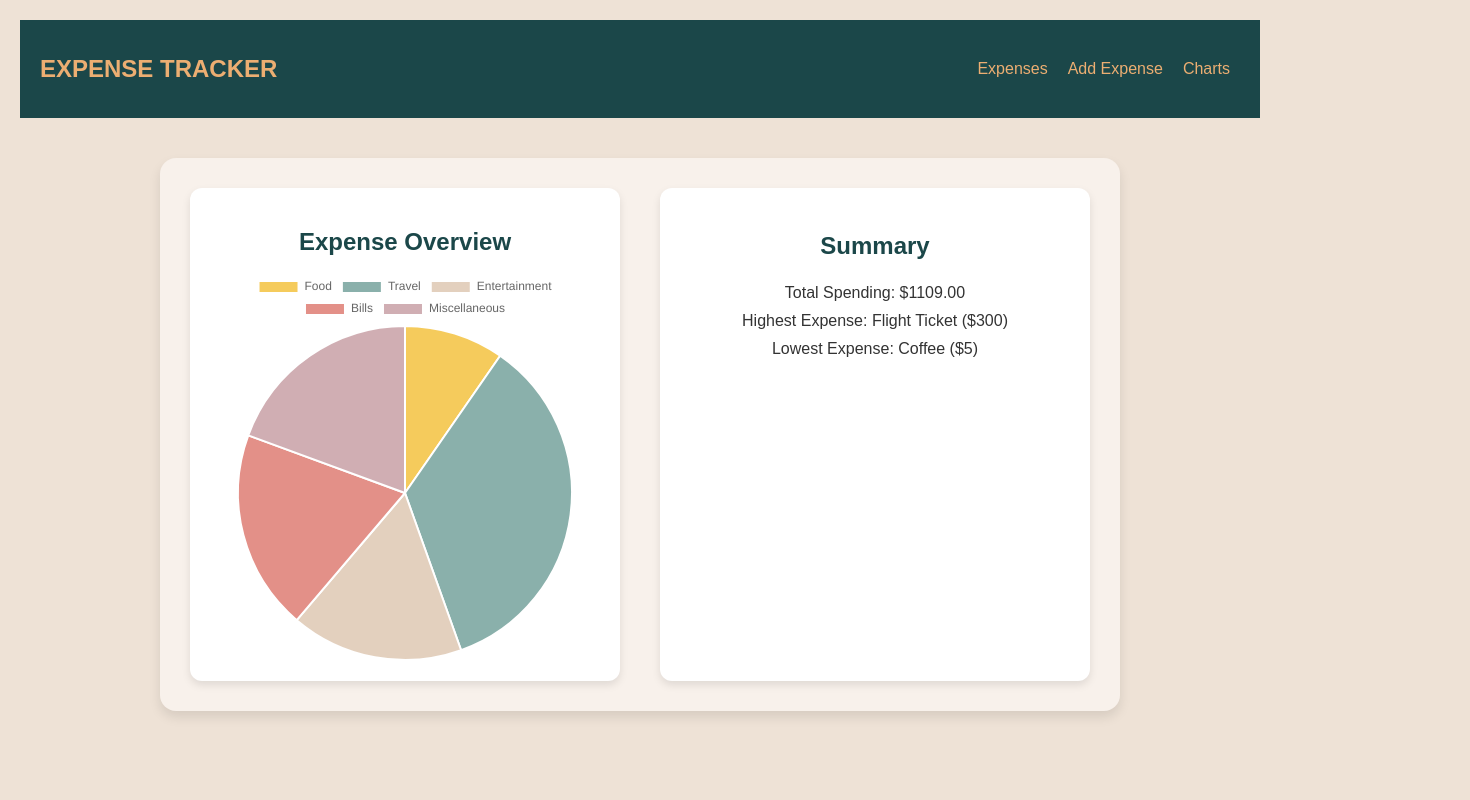
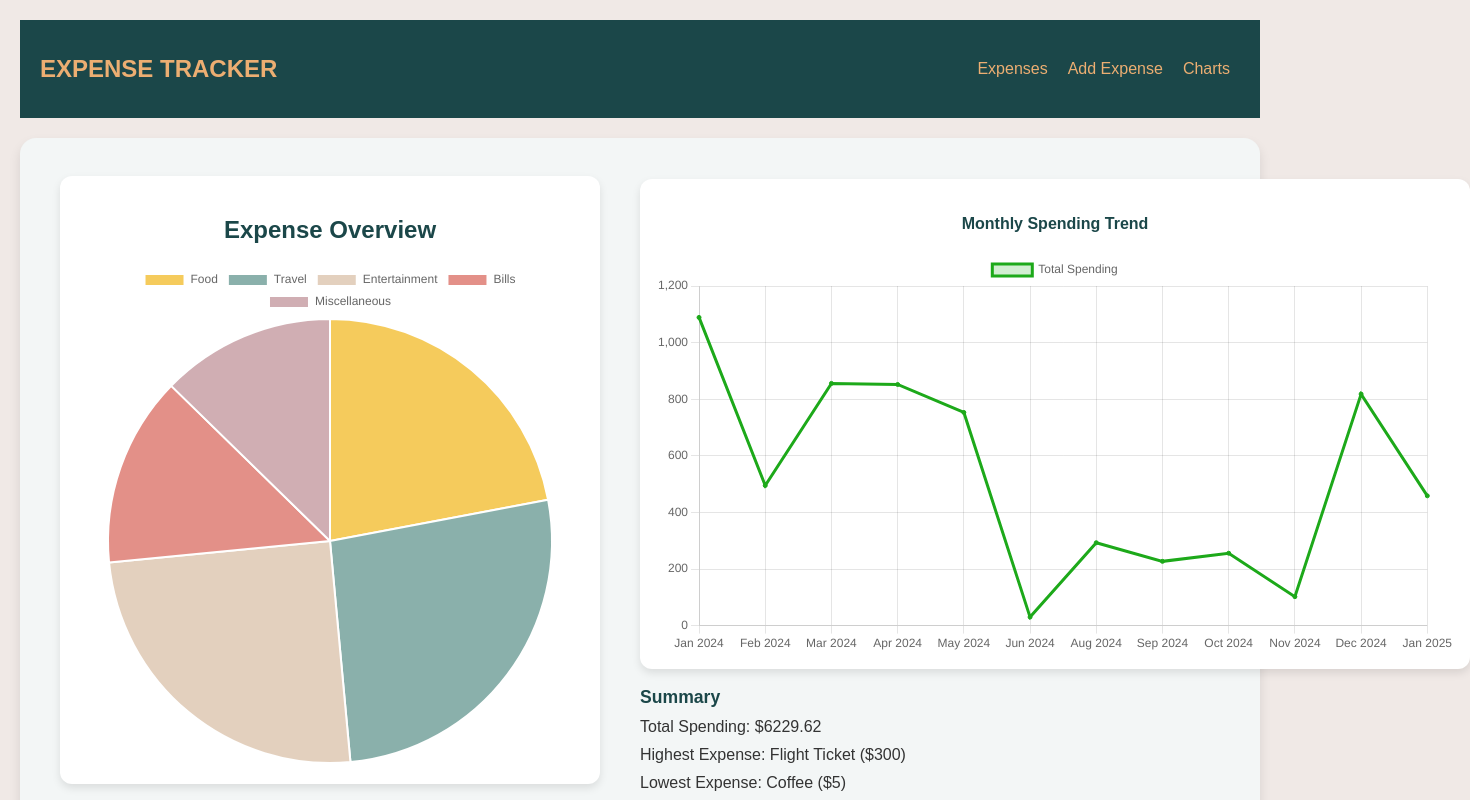
Before and after one commit to amanda-odawa/expense-tracker-2, a React (Create React App) app: page /charts in a window 1280 px wide. Shown: the top 800 px of the page, 1470 px wide, since content can reach past the window. Built offline with nearby package versions, Linux system fonts and the light colour scheme; data requests are answered from the project's data file.

Commit message:
modifies charts

```diff
--- a/db.json
+++ b/db.json
@@ -141,11 +141,215 @@
       "date": "2024-01-21"
     },
     {
-      "id": 1738256347237,
-      "title": "Hair maintenance",
-      "amount": 20,
+      "id": 21,
+      "title": "Water Bill",
+      "amount": 95.1,
+      "category": "Bills",
+      "date": "2024-12-18"
+    },
+    {
+      "id": 22,
+      "title": "Gas Bill",
+      "amount": 281.24,
+      "category": "Bills",
+      "date": "2024-05-23"
+    },
+    {
+      "id": 23,
+      "title": "Snacks",
+      "amount": 296.28,
+      "category": "Food",
+      "date": "2024-03-19"
+    },
+    {
+      "id": 24,
+      "title": "Gas Bill",
+      "amount": 50.75,
+      "category": "Bills",
+      "date": "2025-01-19"
+    },
+    {
+      "id": 25,
+      "title": "Movie Night",
+      "amount": 96.05,
+      "category": "Entertainment",
+      "date": "2024-03-17"
+    },
+    {
+      "id": 26,
+      "title": "Movie Night",
+      "amount": 189.94,
+      "category": "Entertainment",
+      "date": "2025-01-25"
+    },
+    {
+      "id": 27,
+      "title": "Gasoline",
+      "amount": 219.74,
+      "category": "Travel",
+      "date": "2024-04-04"
+    },
+    {
+      "id": 28,
+      "title": "Movie Night",
+      "amount": 209.71,
+      "category": "Entertainment",
+      "date": "2024-12-30"
+    },
+    {
+      "id": 29,
+      "title": "Dinner",
+      "amount": 13.75,
+      "category": "Food",
+      "date": "2024-11-08"
+    },
+    {
+      "id": 30,
+      "title": "Groceries",
+      "amount": 131.21,
+      "category": "Food",
+      "date": "2024-03-13"
+    },
+    {
+      "id": 31,
+      "title": "Electricity Bill",
+      "amount": 86.81,
+      "category": "Bills",
+      "date": "2024-04-03"
+    },
+    {
+      "id": 32,
+      "title": "Breakfast",
+      "amount": 236.17,
+      "category": "Food",
+      "date": "2024-04-07"
+    },
+    {
+      "id": 33,
+      "title": "Flight Ticket",
+      "amount": 88.5,
+      "category": "Travel",
+      "date": "2024-11-21"
+    },
+    {
+      "id": 34,
+      "title": "Gasoline",
+      "amount": 145.95,
+      "category": "Travel",
+      "date": "2024-03-25"
+    },
+    {
+      "id": 35,
+      "title": "Movie Night",
+      "amount": 281.77,
+      "category": "Entertainment",
+      "date": "2024-12-23"
+    },
+    {
+      "id": 36,
+      "title": "Train Ticket",
+      "amount": 292.87,
+      "category": "Travel",
+      "date": "2024-08-20"
+    },
+    {
+      "id": 37,
+      "title": "Lunch",
+      "amount": 71.15,
+      "category": "Food",
+      "date": "2024-02-20"
+    },
+    {
+      "id": 38,
+      "title": "Train Ticket",
+      "amount": 255.73,
+      "category": "Travel",
+      "date": "2024-10-16"
+    },
+    {
+      "id": 39,
+      "title": "Theater Play",
+      "amount": 226.99,
+      "category": "Entertainment",
+      "date": "2024-09-27"
+    },
+    {
+      "id": 40,
+      "title": "Birthday Gift",
+      "amount": 141.97,
       "category": "Miscellaneous",
-      "date": "2025-01-13"
+      "date": "2024-05-10"
+    },
+    {
+      "id": 41,
+      "title": "Movie Night",
+      "amount": 289.63,
+      "category": "Entertainment",
+      "date": "2024-02-28"
+    },
+    {
+      "id": 42,
+      "title": "Gym Membership",
+      "amount": 217.85,
+      "category": "Miscellaneous",
+      "date": "2025-01-29"
+    },
+    {
+      "id": 43,
+      "title": "Flight Ticket",
+      "amount": 231.53,
+      "category": "Travel",
+      "date": "2024-12-21"
+    },
+    {
+      "id": 44,
+      "title": "Gas Bill",
+      "amount": 134.2,
+      "category": "Bills",
+      "date": "2024-02-20"
+    },
+    {
+      "id": 45,
+      "title": "Taxi Ride",
+      "amount": 30.06,
+      "category": "Travel",
+      "date": "2024-06-04"
+    },
+    {
+      "id": 46,
+      "title": "Lunch",
+      "amount": 228.7,
+      "category": "Food",
+      "date": "2024-05-09"
+    },
+    {
+      "id": 47,
+      "title": "Snacks",
+      "amount": 101.3,
+      "category": "Food",
+      "date": "2024-05-29"
+    },
+    {
+      "id": 48,
+      "title": "Coffee",
+      "amount": 186.34,
+      "category": "Food",
+      "date": "2024-03-30"
+    },
+    {
+      "id": 49,
+      "title": "Movie Night",
+      "amount": 73.95,
+      "category": "Entertainment",
+      "date": "2024-04-18"
+    },
+    {
+      "id": 50,
+      "title": "Stationery",
+      "amount": 235.38,
+      "category": "Miscellaneous",
+      "date": "2024-04-11"
     }
+
   ]
 }
--- a/src/Styles/ExpenseChart.css
+++ b/src/Styles/ExpenseChart.css
@@ -1,33 +1,28 @@
 /* src/Styles/ExpenseChart.css */
 .expense-container {
   display: flex;
-  justify-content: center;
+  justify-content: left;
   align-items: center;
-  width: 100%;
-  max-width: 900px;
-  margin: 40px auto;
-  background-color: #f8f1eb; /* Shared background */
-  padding: 30px;
+  gap:20px;
+  width: auto;
+  margin-top: 20px ;
+  background-color: #f3f6f6;
+  padding: 20px;
+  padding-top: 1px;
+  padding-bottom: 10px;
   border-radius: 16px;
   box-shadow: 0 6px 12px rgba(0, 0, 0, 0.1);
-}
-
-.expense-content {
-  display: flex;
-  flex-direction: row;
-  justify-content: space-between;
-  width: 100%;
-  gap: 40px;
 }
 
 .expense-chart {
   background-color: #fff;
   padding: 20px;
+  margin-left: 20px;
   border-radius: 12px;
   box-shadow: 0 4px 8px rgba(0, 0, 0, 0.1);
   text-align: center;
   flex: 1;
-  max-width: 400px;
+  max-width: 500px;
 }
 
 .expense-chart-title {
--- a/src/Styles/Summary.css
+++ b/src/Styles/Summary.css
@@ -1,12 +1,10 @@
 /* src/Styles/Summary.css */
 .summary {
-  background: #fff;
   padding: 20px;
   border-radius: 12px;
-  box-shadow: 0 4px 8px rgba(0, 0, 0, 0.1);
   flex: 1;
-  max-width: 400px;
-  text-align: center;
+  max-width: 500px;
+  text-align: left;
 }
 
 .summary p {
@@ -17,5 +15,20 @@
 
 .summary h3 {
   color: #1b4749;
-  font-size: 1.5rem;
+  font-size: 1.1rem;
+  margin-bottom: 0;
 }
+
+.summary h4 {
+  text-align: center;
+}
+
+.summary-chart {
+  margin-top: 20px;
+  padding: 15px;
+  background: #ffff;
+  width: 800px;
+  border-radius: 12px;
+  box-shadow: 0 4px 8px rgba(0, 0, 0, 0.1);
+
+}
--- a/src/components/ExpenseChart.js
+++ b/src/components/ExpenseChart.js
@@ -49,13 +49,11 @@ const ExpenseChart = ({ expenses = [] }) => {
 
   return (
     <div className="expense-container">
-      <div className="expense-content">
-        <div className="expense-chart">
-          <h2 className="expense-chart-title">Expense Overview</h2>
-          <Pie data={chartData} />
-        </div>
-        <Summary expenses={expenses} />
+      <div className="expense-chart">
+        <h2>Expense Overview</h2>
+        <Pie data={chartData} />
       </div>
+      <Summary expenses={expenses} />
     </div>
   );
 };
--- a/src/components/Summary.js
+++ b/src/components/Summary.js
@@ -1,9 +1,9 @@
 // src/components/Summary.js
 import { Line } from 'react-chartjs-2';
-import { useState, useEffect } from 'react';
 import { Chart as ChartJS, Title, Tooltip, Legend, LineElement, CategoryScale, LinearScale, PointElement } from 'chart.js';
 import "../Styles/Summary.css";
 
+// Register Chart.js components
 ChartJS.register(Title, Tooltip, Legend, LineElement, CategoryScale, LinearScale, PointElement);
 
 const Summary = ({ expenses }) => {
@@ -11,8 +11,45 @@ const Summary = ({ expenses }) => {
   const highestExpense = expenses.reduce((max, expense) => (expense.amount > max.amount ? expense : max), { amount: 0 });
   const lowestExpense = expenses.reduce((min, expense) => (expense.amount < min.amount ? expense : min), { amount: Infinity });
 
+  // Format expenses into Year-Month (e.g., "Jan 2024")
+  const formatMonthYear = (dateStr) => {
+    const date = new Date(dateStr);
+    return date.toLocaleString('default', { month: 'short', year: 'numeric' });
+  };
+
+  // Group expenses by Year-Month
+  const monthlyTotals = expenses.reduce((acc, expense) => {
+    const key = formatMonthYear(expense.date);
+    acc[key] = (acc[key] || 0) + expense.amount;
+    return acc;
+  }, {});
+
+  // Sort months in chronological order
+  const sortedMonths = Object.keys(monthlyTotals).sort((a, b) => {
+    return new Date(a) - new Date(b);
+  });
+
+  // Prepare data for the chart
+  const chartData = {
+    labels: sortedMonths,
+    datasets: [{
+      label: "Total Spending",
+      data: sortedMonths.map(month => monthlyTotals[month]),
+      borderColor: "#1DA91A",
+      backgroundColor: "rgba(29, 169, 26, 0.2)",
+      fill: true,
+      pointRadius: 2,
+      pointBackgroundColor: "#1DA91A",
+    }]
+  };
+
   return (
     <div className="summary">
+      <div className="summary-chart">
+        <h4>Monthly Spending Trend</h4>
+        <Line data={chartData} />
+      </div>
+
       <h3>Summary</h3>
       <p>Total Spending: ${totalSpending.toFixed(2)}</p>
       <p>Highest Expense: {highestExpense.title} (${highestExpense.amount})</p>
--- a/src/index.css
+++ b/src/index.css
@@ -1,7 +1,7 @@
 /* src/Styles/index.css */
 body {
   font-family: 'Arial', sans-serif;
-  background-color: #eee2d6;
+  background-color: #f0e9e6;
   color: #1b4749;
   margin: 0;
   padding: 0;
```
Lines whose indentation alone changed are shown as unchanged.
